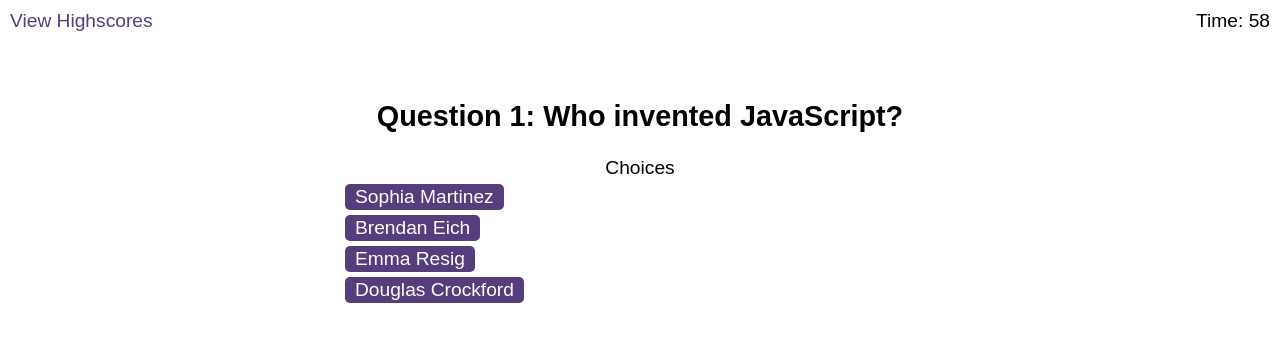
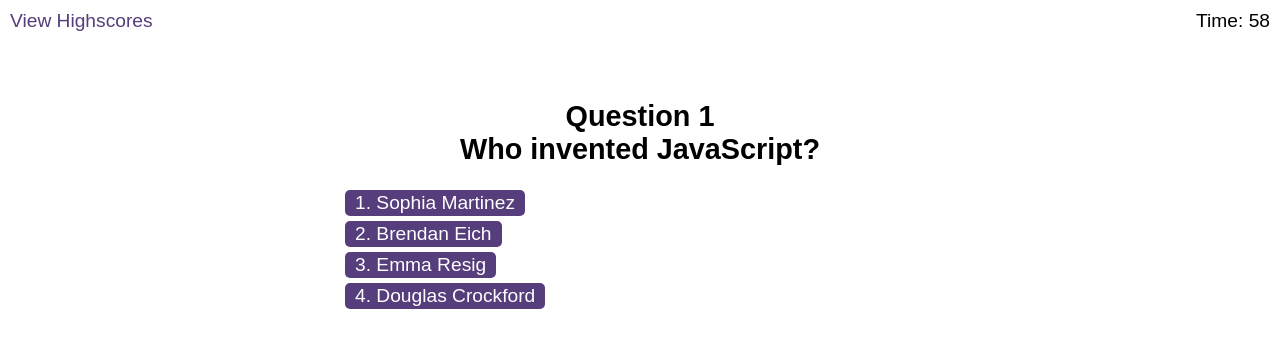
Before and after one commit to jennysiu/javaScriptQuizGame, a plain HTML site: page index.html in a window 1280 px wide. Both pictures are taken after a click on the button "Start Quiz". Drawn offline with Linux system fonts and the light colour scheme.

Commit message:
numbered choices

```diff
--- a/assets/js/logic.js
+++ b/assets/js/logic.js
@@ -58,7 +58,6 @@ function displayMessage(type, message) {
   messageDiv.setAttribute("class", type);
 }
 
-
 // Event to start quiz
 startButton.addEventListener("click", function() {
   // hide the landing page
@@ -78,7 +77,7 @@ function displayQuestion() {
   questionsSection.className = "start";
   // display question
   let question = quizQuestions[questionNumber].question;
-  questionTitle.textContent = `Question ${questionNumber + 1}: ${question}`;
+  questionTitle.innerHTML = `Question ${questionNumber + 1} <br> ${question}`;
   displayChoices();
 }
 
@@ -89,7 +88,7 @@ function displayChoices() {
 
   for (let i = 0; i < choices.length; i++) {
     let choiceButton = document.createElement("button");
-    choiceButton.textContent = choices[i];
+    choiceButton.textContent = `${i + 1}. ${choices[i]}`
     choicesSection.appendChild(choiceButton);
 
     // user's choice
--- a/index.html
+++ b/index.html
@@ -31,7 +31,7 @@
 
       <div id="questions" class="hide">
         <h2 id="question-title"></h2>
-        <div id="choices" class="choices">Choices</div>
+        <div id="choices" class="choices"></div>
       </div>
 
       <div id="end-screen" class="hide">
```
